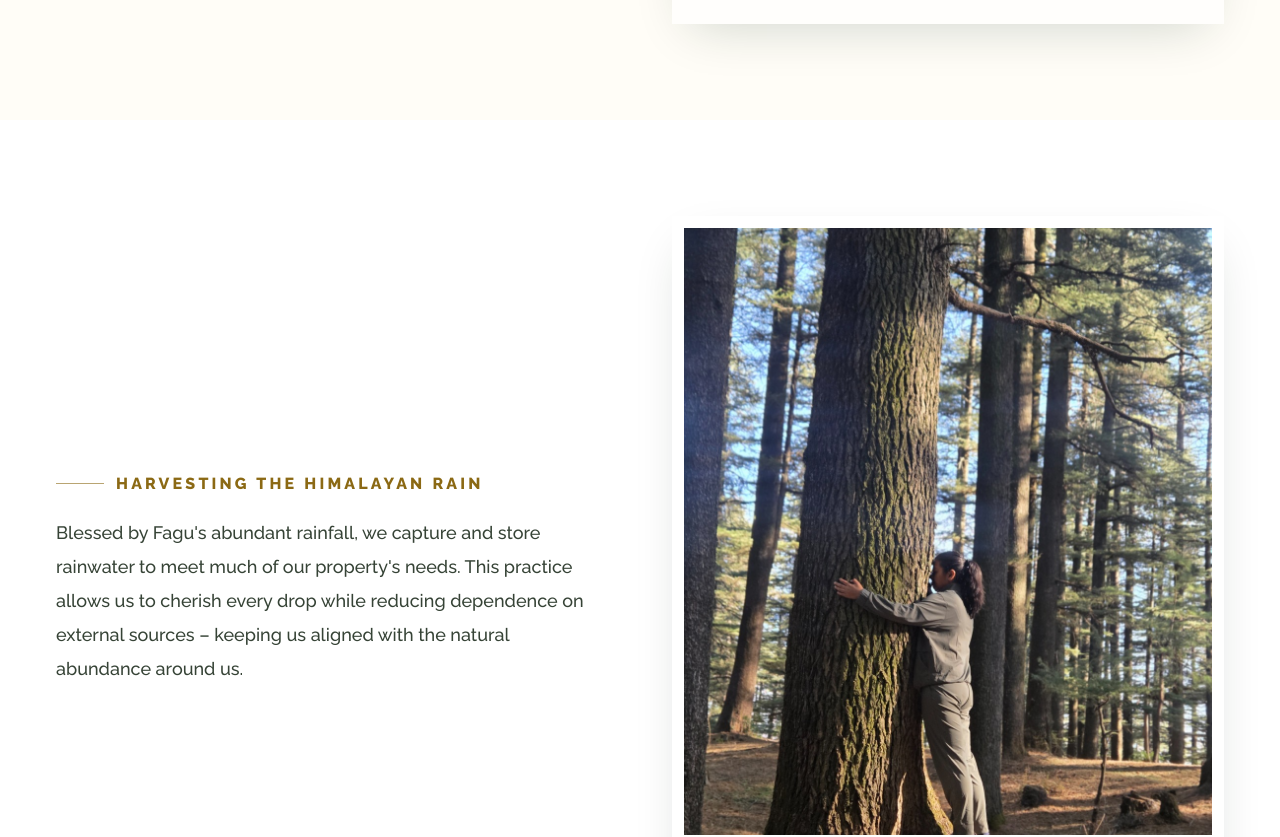
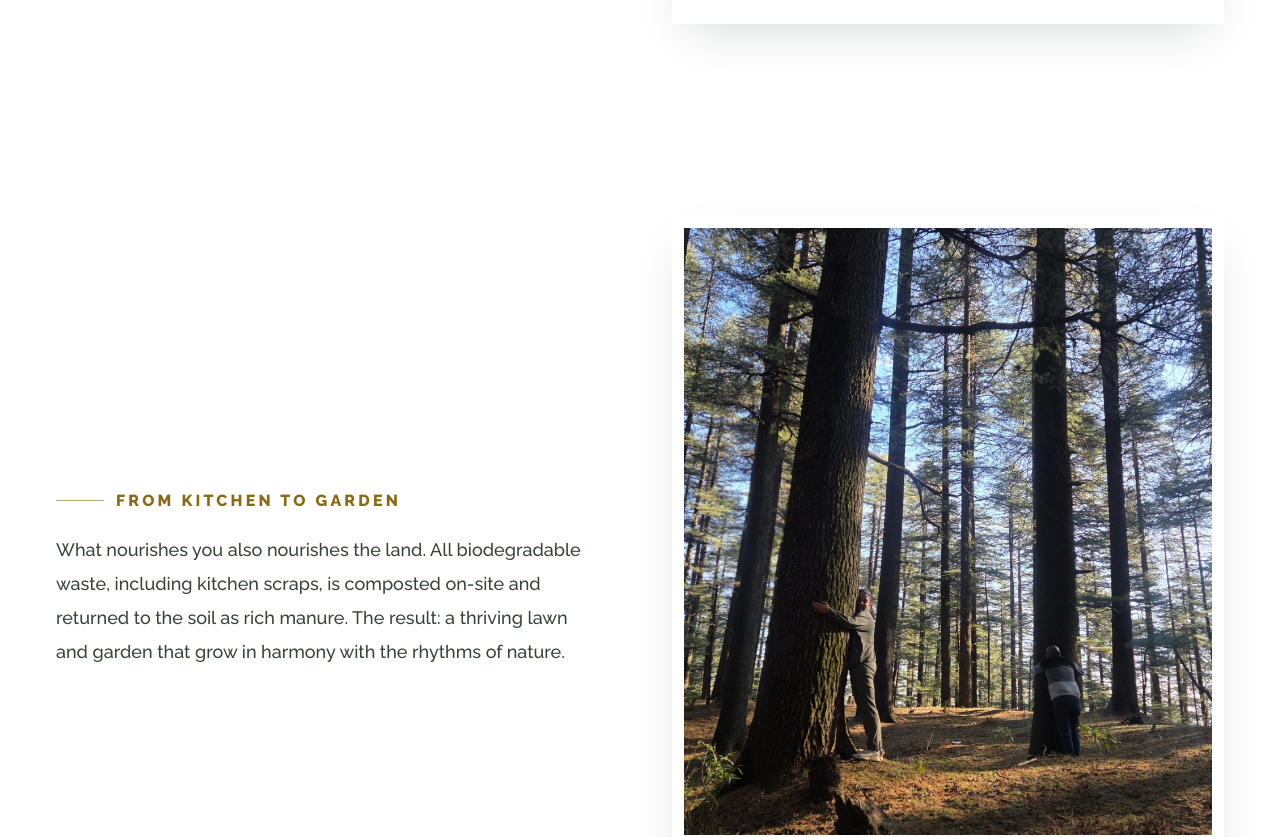
Before and after one commit to theone14122000/shire, a Next.js app: page /sustainability in a window 1280 px wide. Shown: the part 1440-2277 px from the top of the page. Built offline with nearby package versions, Linux system fonts and the light colour scheme; no server answers; the database is empty.

Commit message:
Sustainability: single off-white bg, single image frontend, CMS preserved

```diff
--- a/app/components/sustainability/SustainabilityContent.tsx
+++ b/app/components/sustainability/SustainabilityContent.tsx
@@ -61,7 +61,7 @@ function ImageCard({
       className="relative"
     >
       <div className="relative bg-white/70 p-3 pb-4 shadow-[0_18px_50px_-18px_rgba(6,40,25,0.2)] transition-colors duration-500 hover:bg-white/80">
-        <div className="relative aspect-[4/5] w-full overflow-hidden bg-[#dce9dc] sm:aspect-[4/4.6]">
+        <div className="relative aspect-[4/5] w-full overflow-hidden bg-white sm:aspect-[4/4.6]">
           <motion.div style={{ y, scale: 1.12 }} className="absolute inset-0">
             <Image
               src={image.src}
@@ -117,13 +117,13 @@ export function SustainabilityContent({ content }: { content: SustainabilityCont
   );
 
   return (
-    <div className="min-h-screen overflow-x-hidden bg-[#dce9dc] text-emerald-950">
+    <div className="min-h-screen overflow-x-hidden bg-white text-black">
       <MotionConfig reducedMotion="user">
         <HeroSection hero={content.hero} />
 
         {/* Our Conscious Choices + From Kitchen to Garden: combined text LEFT + image RIGHT */}
         {kitchenInitiative && (
-          <section className="bg-[#fffdf7] px-5 py-12 sm:px-8 sm:py-16 lg:px-14 lg:py-24">
+          <section className="bg-white px-5 py-12 sm:px-8 sm:py-16 lg:px-14 lg:py-24">
             <div className="mx-auto grid max-w-[1400px] items-center gap-10 lg:grid-cols-2 lg:gap-16">
               <motion.div
                 initial={{ opacity: 0, y: 24 }}
@@ -145,17 +145,21 @@ export function SustainabilityContent({ content }: { content: SustainabilityCont
                   </p>
                 </div>
               </motion.div>
+              {/* Show only the first featured image from CMS.
+                  content.featured[1] is still available in the CMS for admins,
+                  but hidden from the frontend display. */}
               <ImageCard image={content.featured[0]} priority />
             </div>
           </section>
         )}
 
-        {/* Row 2: Rain text LEFT + Image RIGHT */}
-        {rainInitiative && (
+        {/* Row 2: Kitchen text + image from CMS (featured[0] only) */}
+        {kitchenInitiative && (
           <section className="bg-white px-5 py-12 sm:px-8 sm:py-16 lg:px-14 lg:py-24">
             <div className="mx-auto grid max-w-[1400px] items-center gap-10 lg:grid-cols-2 lg:gap-16">
-              <TextBlock initiative={rainInitiative} />
-              <ImageCard image={content.featured[1]} />
+              <TextBlock initiative={kitchenInitiative} />
+              {/* Only featured[0] is displayed; featured[1] remains in CMS but not rendered here */}
+              <ImageCard image={content.featured[0]} />
             </div>
           </section>
         )}
@@ -174,7 +178,7 @@ function HeroSection({ hero }: { hero: SustainabilityHero }) {
   return (
     <section
       ref={ref}
-      className="relative overflow-hidden bg-[#fffdf7] px-5 pt-24 sm:px-8 sm:pt-32 lg:px-14 lg:pt-40 pb-16 sm:pb-20 lg:pb-28"
+      className="relative overflow-hidden bg-white px-5 pt-24 sm:px-8 sm:pt-32 lg:px-14 lg:pt-40 pb-16 sm:pb-20 lg:pb-28"
     >
       <motion.div
         aria-hidden
```
